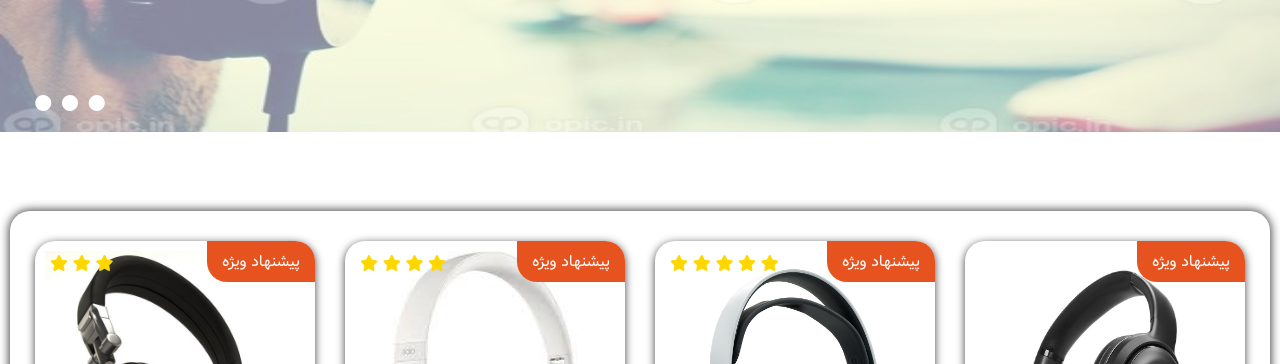
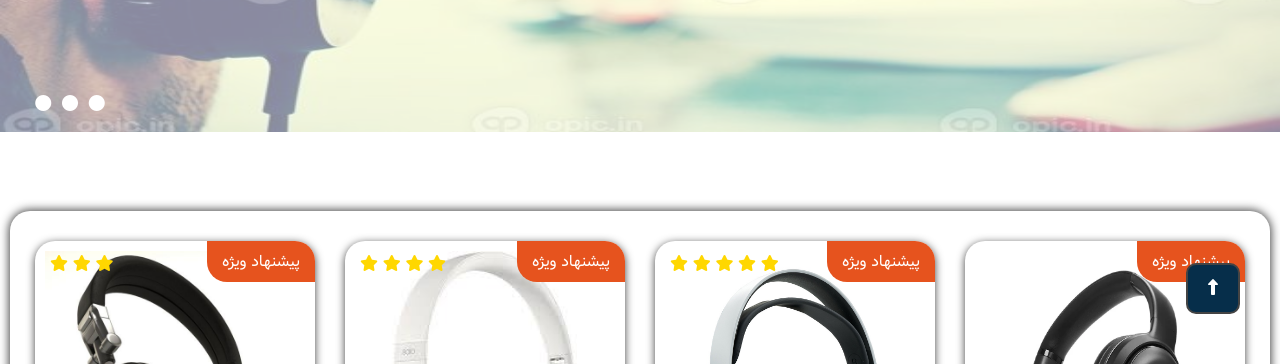
Before and after one commit to sobhanjaferi/shop-web, a plain HTML site: page index.html in a window 1280 px wide. Shown: the part 436-800 px from the top of the page. Drawn offline with nearby package versions, Linux system fonts and the light colour scheme; files whose address does not match are found by name.

Commit message:
add slide up icon

```diff
--- a/home.css
+++ b/home.css
@@ -594,8 +594,7 @@ header nav .nav-left .register-login-btn:hover a{
 }
 
 .home-section-demo .container{
-    width: 88%;
-    max-width: 100%;
+    width: 100%;
 }
 
 .home-section-demo .container #owl_carousel{
@@ -631,8 +630,9 @@ header nav .nav-left .register-login-btn:hover a{
 }
 
 .home-section-demo .container #owl_carousel .price{
+    color: #444;
     text-align: right;
-    color: #444;
+    margin-top: 20px;
 }
 
 .home-section-demo .container #owl_carousel .buttons{
@@ -777,6 +777,35 @@ header nav .nav-left .register-login-btn:hover a{
     box-shadow: 0px 0px 10px 0px #444;
     transition: 0.5s;
     cursor: pointer;
+}
+
+.page_up_div{
+    width: 100%;
+    display: flex;
+    justify-content: end;
+    align-items: center;
+    position: fixed;
+    z-index: 10;
+    bottom: 50px;
+}
+
+.page_up{
+    padding: 10px 20px;
+    border-radius: 10px;
+    background-color: #062e4a;
+    margin-right: 40px;
+    transition: 0.2s;
+    border: 2px solid #444;
+}
+
+.page_up:hover{
+    padding: 13px 23px;
+    margin-right: 36px;
+    margin-top: -3px;
+}
+
+#page_up_icon{
+    color: white;
 }
 
 /* ================================= mediy query ================================= */
--- a/home.js
+++ b/home.js
@@ -1,16 +1,18 @@
 // ============================= search bar =============================
 
-let listICons = document.getElementById("list_icon");
-let iconList = document.getElementById("list_icon_true");
-let closeIcon = document.getElementById("list_icon_false");
+const listICons = document.getElementById("list_icon");
+const iconList = document.getElementById("list_icon_true");
+const closeIcon = document.getElementById("list_icon_false");
 
-let navBarDivIcons = document.getElementById("container_list_icon");
-let navBarIconFirst = document.getElementById("acount");
-let navBarIconSecond = document.getElementById("house");
-let navBarIconThird = document.getElementById("shopping_card");
+const navBarDivIcons = document.getElementById("container_list_icon");
+const navBarIconFirst = document.getElementById("acount");
+const navBarIconSecond = document.getElementById("house");
+const navBarIconThird = document.getElementById("shopping_card");
 
-let searchIpt = document.getElementById("search-ipt");
-let searchIcon = document.getElementById("search-icon");
+const searchIpt = document.getElementById("search-ipt");
+const searchIcon = document.getElementById("search-icon");
+
+const slideUp = document.getElementById("page_up");
 
 const navBar = {
     1 : listICons,
@@ -21,7 +23,8 @@ const navBar = {
     6 : navBarIconSecond,
     7 : navBarIconThird,
     8 : searchIpt,
-    9 : searchIcon
+    9 : searchIcon,
+    10 : slideUp
 }
 
 navBar[8].style.display = "none";
@@ -41,6 +44,19 @@ navBar[3].addEventListener("click", function(){
     navBar[4].style.display = "none";
     navBar[2].style.display = "flex";
     navBar[3].style.display = "none";
+})
+
+navBar[10].style.display = "none";
+
+let timeSlideUp = function(){setTimeout(()=>{
+    navBar[10].style.display = "inline";
+},5000)}
+
+timeSlideUp()
+
+navBar[10].addEventListener("click",()=>{
+    navBar[10].style.display = "none";
+    timeSlideUp()
 })
 
 // ============================= slider =============================
--- a/index.html
+++ b/index.html
@@ -68,6 +68,8 @@
     </header>
 
     <main>
+
+        <div class="page_up_div"><a href="#" id="page_up" class="page_up"><i class="fa-solid fa-up-long" id="page_up_icon"></i></a></div>
 
         <!-- ================================= offer items ================================= -->
 
@@ -204,6 +206,8 @@
     </div>
     </section>
 
+    <br>
+
         <!-- ================================= supper offer timer ================================= -->
 
         <section class="supper-offer-section" style="direction: rtl;">
@@ -300,8 +304,8 @@
                 <div class="item_one_demo" id="item_one_demo">
                     <div class="img"><img src="./Tools/Imgs/item_1.jpg" alt=""></div>
                     <br>
+                    <div class="name" id="name">W30 هدست بی سیم مدل</div>
                 <div class="Specifications" id="Specifications">
-                    <div class="name" id="name">W30 هدست بی سیم مدل</div>
                     <div class="price" id="price">قیمت : 1900 میلیون تومان</div>
                     <div class="buttons" id="buttons">
                         <a class="b-icon" href=""><i class="fas fa-shopping-cart"></i></a>
@@ -313,8 +317,8 @@
             <div class="item_two_demo" id="item_two_demo">
                 <div class="img"><img src="./Tools/Imgs/item_2.webp" alt=""></div>
                     <br>
+                    <div class="name" id="name">N580 هدست بلوتوثی مدل</div>
                 <div class="Specifications" id="Specifications">
-                    <div class="name" id="name">N580 هدست بلوتوثی مدل</div>
                     <div class="price" id="price">قیمت : 870 هزار تومان</div>
                     <div class="buttons" id="buttons">
                         <a class="b-icon" href=""><i class="fas fa-shopping-cart"></i></a>
@@ -326,8 +330,8 @@
             <div class="item_three_demo" id="item_three_demo">
                 <div class="img"><img src="./Tools/Imgs/item_3.jpg" alt=""></div>
                     <br>
+                    <div class="name" id="name">AM30 هدست بی سیم مدل</div>
                     <div class="Specifications" id="Specifications">
-                    <div class="name" id="name">AM30 هدست بی سیم مدل</div>
                     <div class="price" id="price">قیمت : 650 هزار تومان</div>
                     <div class="buttons" id="buttons">
                         <a class="b-icon" href=""><i class="fas fa-shopping-cart"></i></a>
@@ -339,8 +343,8 @@
             <div class="item_four_demo" id="item_four_demo">
                 <div class="img"><img src="./Tools/Imgs/item_4.jfif" alt=""></div>
                     <br>
+                    <div class="name" id="name">SU00 هدست بلوتوثی مدل</div>
                     <div class="Specifications" id="Specifications">
-                    <div class="name" id="name">SU00 هدست بلوتوثی مدل</div>
                     <div class="price" id="price">قیمت : 2600 میلیون تومان</div>
                     <div class="buttons" id="buttons">
                         <a class="b-icon" href=""><i class="fas fa-shopping-cart"></i></a>
@@ -352,8 +356,8 @@
             <div class="item_five_demo" id="item_five_demo">
                 <div class="img"><img src="./Tools/Imgs/item_6.webp" alt=""></div>
                     <br>
+                    <div class="name" id="name"> JK2 هدست بی سیم مدل</div>
                     <div class="Specifications" id="Specifications">
-                    <div class="name" id="name"> JK2 هدست بی سیم مدل</div>
                     <div class="price" id="price">قیمت : 790 هزار تومان</div>
                     <div class="buttons" id="buttons">
                         <a class="b-icon" href=""><i class="fas fa-shopping-cart"></i></a>
@@ -365,8 +369,8 @@
             <div class="item_sixe_demo" id="item_sixe_demo">
                 <div class="img"><img src="./Tools/Imgs/item_7.jpg" alt=""></div>
                     <br>
+                    <div class="name" id="name">JF62 هدست بلوتوثی مدل</div>
                     <div class="Specifications" id="Specifications">
-                    <div class="name" id="name">JF62 هدست بلوتوثی مدل</div>
                     <div class="price" id="price">قیمت : 899 هزار تومان</div>
                     <div class="buttons" id="buttons">
                         <a class="b-icon" href=""><i class="fas fa-shopping-cart"></i></a>
--- a/login/login.css
+++ b/login/login.css
@@ -11,23 +11,32 @@ body{
     font-family: iran;
     color: rgb(0, 0, 0);
     font-size: 20px;
+    background-image: url(../Tools/Imgs/Leonardo_Phoenix_10_A_deserted_futuristic_underground_metro_st_2.jpg);
+    background-position: center;
+    background-size: cover;
+    /* background-repeat: no-repeat; */
 }
 
 .container{
     max-width: 500px;
-    margin: 20px auto;
+    margin: 50px auto;
 }
 
 .container form{
+    background-color: rgba(255, 255, 255, 0.324);
     max-width: 500px;
-    box-shadow: 0px 0px 10px #444;
-    border-radius: 10px;
+    border-radius: 20px;
     display: flex;
     flex-direction: column;
     justify-content: center;
     padding: 10px;
     border: none;
     margin: 20px;
+    transition: 0.3s;
+}
+
+.container form:hover{
+    box-shadow: 0px 0px 10px 5px rgba(225, 225, 225, 0.324);
 }
 
 input{
@@ -35,17 +44,22 @@ input{
     width: 100%;
     border-radius: 15px;
     border: none;
-    border: 1px solid #444;
+    border: 2px solid #444;
     margin-top: 5px;
     font-weight: bold;
     letter-spacing: 2px;
+    background-color: rgba(255, 255, 255, 0.324);
+}
+
+input::placeholder{
+    color: rgba(0, 42, 109, 0.847);
 }
 
 input:focus{
     outline: none;
-    border: 2px solid rgb(0, 55, 255);
+    border: 2px solid rgba(6, 86, 197, 0.868);
     padding: 14px;
-    background-color: rgb(236, 236, 236);
+    background-color: rgba(236, 236, 236, 0.429);
 }
 
 .container form .div-name , .div-date , .div-number{
@@ -64,7 +78,7 @@ input:focus{
 }
 
 .container form .btn-account{
-    background-color:  rgb(0, 55, 255);
+    background-color:  rgb(0, 45, 180);
     color: white;
     width: 100%;
     font-size: 1.2em;
@@ -75,6 +89,7 @@ input:focus{
     border-radius: 15px;
     transition: 0.3s ease;
     text-align: center;
+    cursor: pointer;
 }
 
 .container form .btn-account:hover{
@@ -98,3 +113,8 @@ hr{
     height: 100%;
     position: absolute;
 }
+
+label{
+    font-weight: bold;
+    color: rgba(0, 0, 0, 0.87);
+}
```
Also changed, not shown: Tools/Imgs/Leonardo_Phoenix_10_A_deserted_futuristic_underground_metro_st_2.jpg (added), 1 other file. Lines whose indentation alone changed are shown as unchanged.
